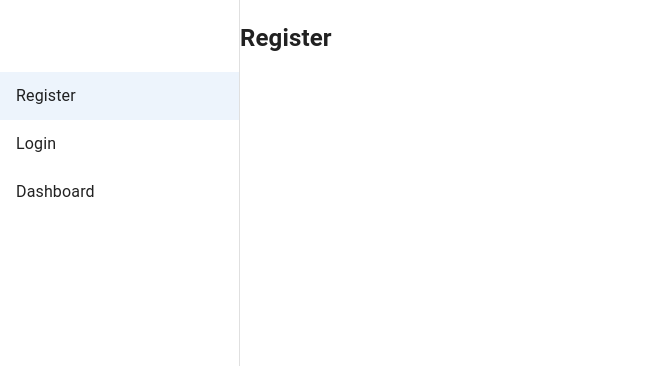
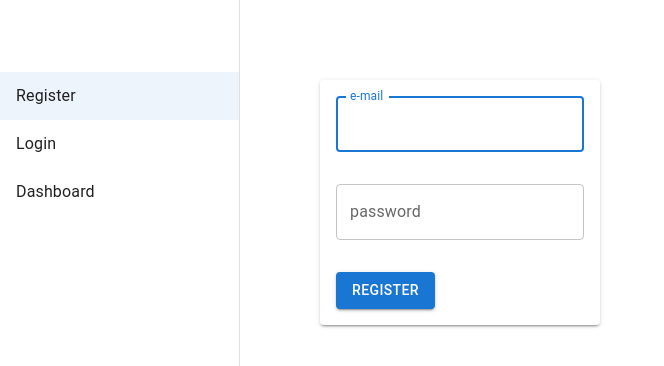
Before and after one commit to peppemintu/ziel, a React (Create React App) app in the folder ziel-fe/: page /register in a window 1280 px wide. Shown: the top 366 px of the page, without its empty margins (0-664 px from the left). Built offline with nearby package versions, Linux system fonts and the light colour scheme.

Commit message:
[FE] Create a separate component for Register form
Added validation for emptiness of the field for email

```diff
--- a/ziel-fe/src/App.js
+++ b/ziel-fe/src/App.js
@@ -16,6 +16,7 @@ import ListItem from '@mui/material/ListItem';
 import ListItemButton from '@mui/material/ListItemButton';
 import ListItemIcon from '@mui/material/ListItemIcon';
 import ListItemText from '@mui/material/ListItemText';
+import Register from './Register.js'
 
 const drawerWidth = 240;
 
@@ -80,10 +81,6 @@ export default function App() {
   );
 }
 
-function Register() {
-  return <h2>Register</h2>;
-}
-
 function Login() {
   return <h2>Login</h2>;
 }
--- /dev/null
+++ b/ziel-fe/src/Register.js
@@ -0,0 +1,62 @@
+import Box from '@mui/material/Box';
+import Button from '@mui/material/Button';
+import Paper from '@mui/material/Paper';
+import TextField from '@mui/material/TextField';
+
+import { useState } from 'react';
+
+export default function Register() {
+  const [email, setEmail] = useState("");
+  const [empty, setEmpty] = useState(false);
+
+  function handleInputChange(event) {
+      setEmail(event.target.value);
+  }
+
+  function handleSubmit(event) {
+      event.preventDefault();
+
+      if (email.trim() === "") {
+        setEmpty(true);
+      }
+    }
+
+  return (
+    <Box sx={{p: 10}}>
+    <form onSubmit={handleSubmit}>
+      <Paper elevation={2}>
+        <div>
+          <TextField
+            sx={{margin: 2}}
+            label="e-mail"
+            variant="outlined"
+            margin="normal"
+            helperText={empty ? "Cannot be empty." : ""}
+            autoFocus
+            onChange={handleInputChange}
+            error={empty}
+          />
+        </div>
+        <div>
+          <TextField
+            sx={{margin: 2}}
+            label="password"
+            variant="outlined"
+            margin="normal"
+            name="password"
+          />
+        </div>
+        <div>
+          <Button
+            variant="contained"
+            sx={{margin: 2}}
+            type="submit"
+          >
+            Register
+          </Button>
+        </div>
+      </Paper>
+    </form>
+    </Box>
+  );
+}
```
